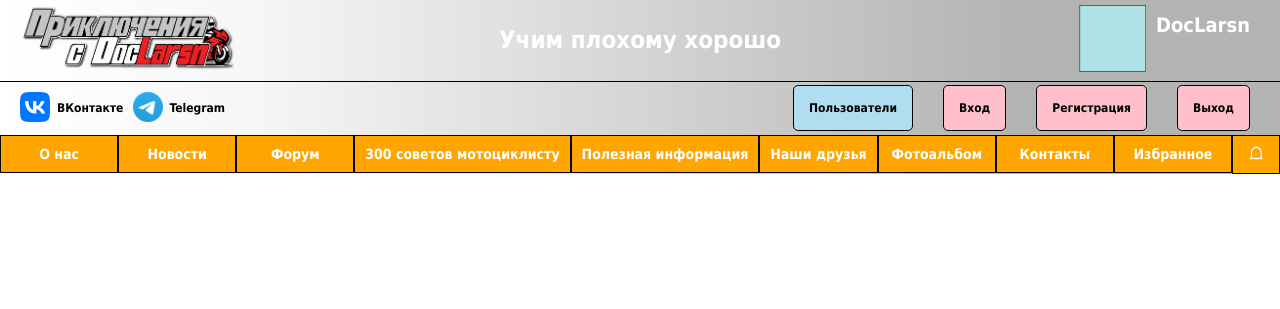
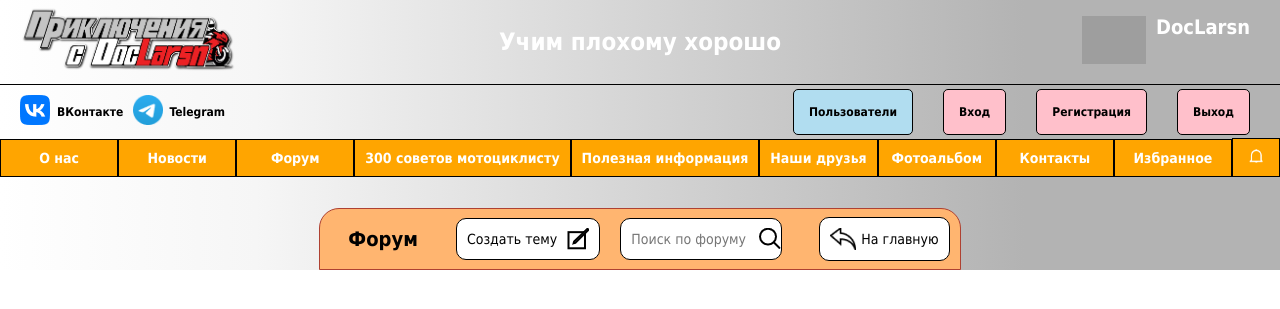
Before and after one commit to nickinmine/motorbikeforum, a PHP site: page /forum in a window 1280 px wide. Shown: the top 309 px of the page. Run offline with PHP 8.4, Linux system fonts and the light colour scheme; grey boxes are pictures that could not be loaded.

Commit message:
added forum header and other fixes

```diff
--- a/php/src/application/views/view.php
+++ b/php/src/application/views/view.php
@@ -7,7 +7,6 @@
     <title>Главная</title>
     <link rel="stylesheet" href="../../css/style.css" />
     <link rel="stylesheet" href="../../css/header.css" />
-    <link rel="stylesheet" href="../../css/reg.css" />
 </head>
 <body>
 <div class="page">
--- a/php/src/application/views/view_forum.php
+++ b/php/src/application/views/view_forum.php
@@ -7,12 +7,33 @@
     <title>Форум</title>
     <link rel="stylesheet" href="../../css/style.css" />
     <link rel="stylesheet" href="../../css/header.css" />
-    <link rel="stylesheet" href="../../css/reg.css" />
 </head>
 <body>
 <div class="page">
     <?php include_once "templates/header.php"?>
+    <div class="base">
+        <div class="container">
+            <div class="block">
+                <div class="header-lines">
+                    <div class="left-group">
+                        <span class="News">Форум</span>
+                        <a href="/" class="NEWtopic">Создать тему<img class="edit" src="../../images/editing.png" alt=""/></a>
+                        <div>
+                            <form method="POST" action="">
+                                <label for="search">
+                                    <input class="NEWtopic search-in" type="text" name="search" id="search" placeholder="Поиск по форуму">
+                                </label>
+                            </form>
+                        </div>
+                    </div>
+                    <div class="right-group">
+                        <a href="/" class="btn-main"><img class="arrow" src="../../images/main.png" alt="" /> На главную</a>
+                    </div>
+                </div>
 
+            </div>
+        </div>
+    </div>
 </div>
 </body>
 </html>
--- a/php/src/application/views/view_profile.php
+++ b/php/src/application/views/view_profile.php
@@ -56,6 +56,11 @@
             </div>
         </div>
     </div>
+    <?php
+    if ($data['message']['profile']) {
+        echo '<div class="mes">' . $data['message']['profile'] . '</div>';
+    }
+    ?>
     <div class="enters-windows">
         <div class="signups">
             <label>
--- a/php/src/application/views/view_reg.php
+++ b/php/src/application/views/view_reg.php
@@ -56,6 +56,11 @@
             </div>
         </div>
     </div>
+    <?php
+        if ($data['message']['reg']) {
+            echo '<div class="mes">' . $data['message']['reg'] . '</div>';
+        }
+    ?>
     <div class="enters-windows">
         <div class="signups">
             <label>
--- a/php/src/css/header.css
+++ b/php/src/css/header.css
@@ -42,7 +42,7 @@
     margin-bottom: 0;
 }
 
-.user-img>img {
+.user-img img {
     margin-top: 25%;
     margin-bottom: 25%;
     max-width: 64px;
--- a/php/src/css/reg.css
+++ b/php/src/css/reg.css
@@ -115,3 +115,11 @@
 h1 {
     font-size: 24px;
 }
+
+.mes {
+    padding-top: 30px;
+    background: white;
+    text-align: center;
+    font-size: 14px;
+    font-weight: 600;
+}
--- a/php/src/css/style.css
+++ b/php/src/css/style.css
@@ -46,29 +46,47 @@ body {
 }
 
 .base {
-    padding-top: 25px;
-    width: 100%;
+    padding-top: 15px;
     display: flex;
     align-items: center;
     align-content: center;
     justify-content: center;
-    overflow: auto;
+    overflow: hidden;
+    margin: 1em;
+}
+
+.container {
+    max-width: 100%;
 }
 
 .header-lines {
     display: flex;
+    justify-content: space-between;
     align-items: center;
     background: #ffb570;
     border-top-left-radius: 20px;
     border-top-right-radius: 20px;
     border: 1px solid #ae4132;
-    width: 1373px;
-    height: 80px;
+    width: auto;
+    height: 60px;
+}
+
+.left-group {
+    display: flex;
+    align-items: center;
+    height: 100%;
+}
+
+.right-group {
+    display: flex;
+    flex-direction: row-reverse;
+    align-items: center;
+    height: 100%;
 }
 
 .News {
-    padding: 28px 40px;
-    font-size: 30px;
+    padding: 24px 28px;
+    font-size: 20px;
     font-weight: 600;
 }
 
@@ -93,15 +111,24 @@ body {
 
 .NEWtopic {
     background-color: white;
-    display: block;
-    font-size: 20px;
-    width: 165px;
+    display: flex;
+    font-size: 14px;
+    align-content: center;
+    align-items: center;
+    white-space: nowrap;
+    height: 20px;
     padding: 10px;
+    margin-right: 10px;
+    margin-left: 10px;
     color: #000;
     border-radius: 10px;
     outline: none;
     border: 1px solid #000;
     text-decoration: none;
+}
+
+.NEWtopic:hover {
+    background-color: #dddddd;
 }
 
 .search {
@@ -114,12 +141,26 @@ body {
     border: 1px solid #000;
 }
 
+.search-in{
+    display: block;
+    background: white url("../images/search.png") no-repeat right;
+    font-family: "Tahoma", sans-serif;
+    font-size: 14px;
+    white-space: nowrap;
+    color: #000;
+    border-radius: 10px;
+    outline: none;
+    border: 1px solid #000;
+    text-decoration: none;
+    width: 70%;
+}
+
 .btn-main {
-    margin-left: 670px;
     background-color: white;
-    display: block;
-    font-size: 20px;
-    width: 145px;
+    display: flex;
+    font-size: 14px;
+    width: 100%;
+    align-items: center;
     padding: 10px;
     color: #000;
     border-radius: 10px;
@@ -127,6 +168,13 @@ body {
     border: 1px solid #000;
     text-decoration: none;
     text-align: right;
+    margin-right: 10px;
+    margin-left: 10px;
+    white-space: nowrap;
+}
+
+.btn-main:hover {
+    background-color: #dddddd;
 }
 
 .hidden {
@@ -145,21 +193,6 @@ body {
     background: transparent;
     outline: none;
     border: none;
-}
-
-.btn-main.active {
-    margin-left: 790px;
-    background-color: white;
-    display: block;
-    font-size: 20px;
-    width: 145px;
-    padding: 10px;
-    color: #000;
-    border-radius: 10px;
-    outline: none;
-    border: 1px solid #000;
-    text-decoration: none;
-    text-align: right;
 }
 
 .btn-main.activevariation {
@@ -211,7 +244,7 @@ body {
 }
 
 .block {
-    padding-bottom: 250px;
+    width: 100%;
 }
 
 .blocks {
```
Also changed, not shown: php/src/images/editing.png (added), php/src/images/main.png (added), php/src/images/search.png (added), php/src/images/userimg.png (deleted).
